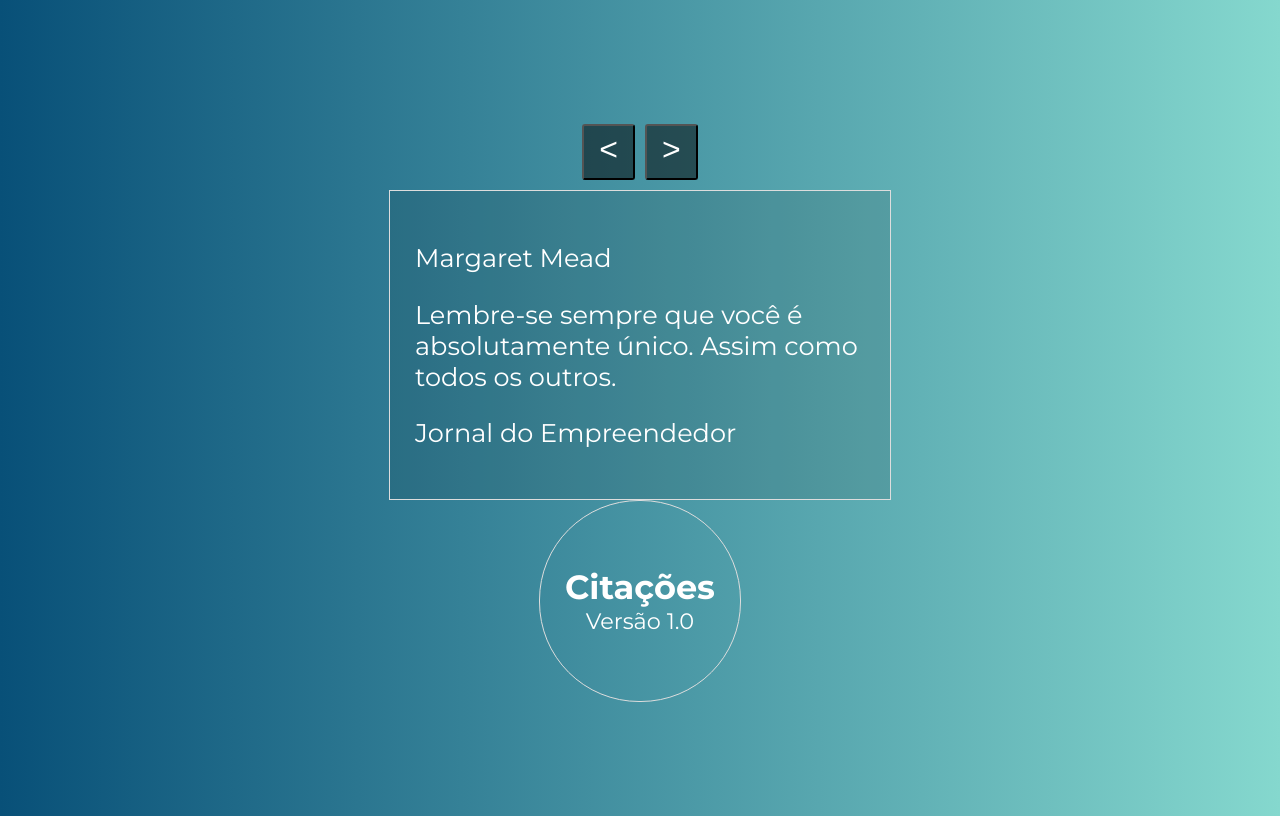
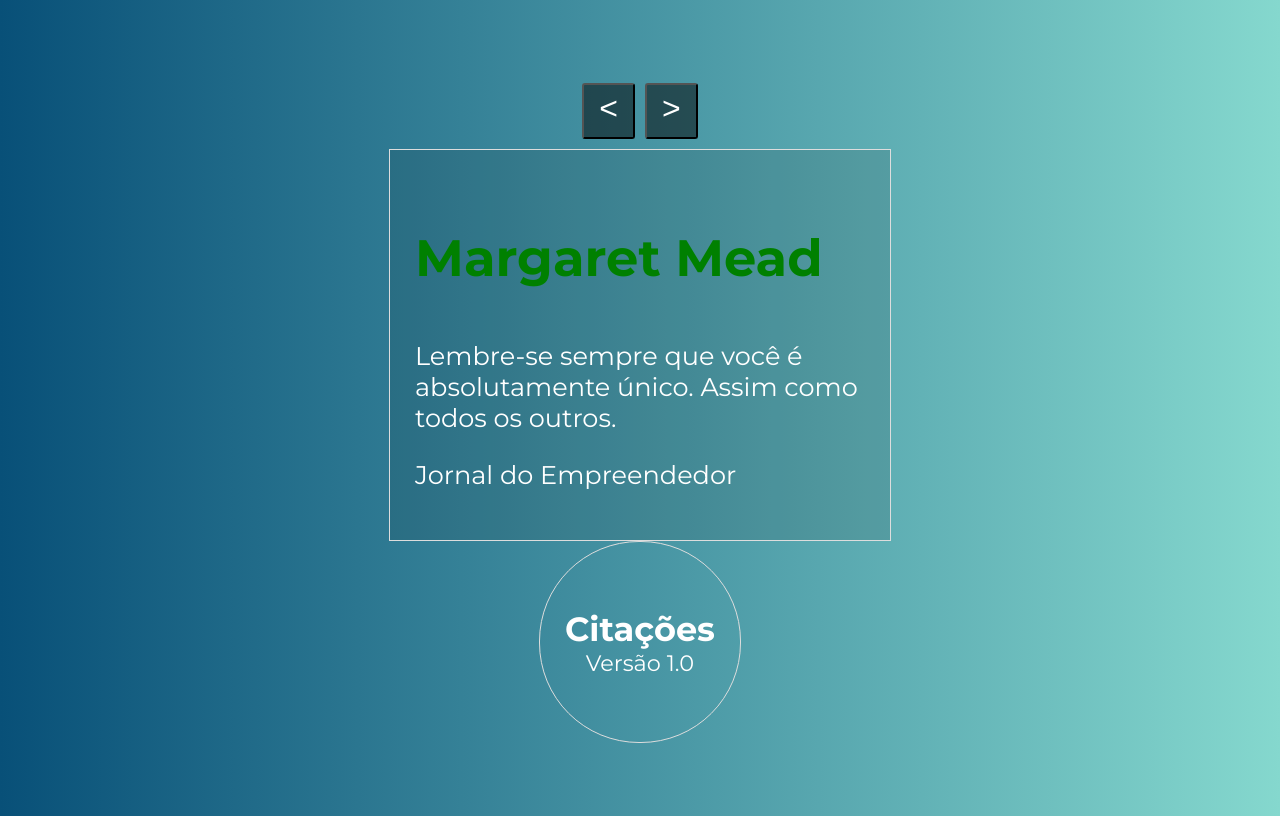
Before and after one commit to hugopedro/Vue, a Vue app in the folder componente-avancado/citacoes/citacoes/: page / in a window 1280 px wide. Built offline with nearby package versions, Linux system fonts and the light colour scheme.

Commit message:
137 Como o conteúdo do Slot é Estilizado

```diff
--- a/componente-avancado/citacoes/citacoes/src/components/Citacao.vue
+++ b/componente-avancado/citacoes/citacoes/src/components/Citacao.vue
@@ -17,4 +17,8 @@ export default {
         padding: 25px;
         max-width: 450px;
     }
+
+    h1 {
+        color: red;
+    }
 </style>
--- a/componente-avancado/citacoes/citacoes/src/components/Citacoes.vue
+++ b/componente-avancado/citacoes/citacoes/src/components/Citacoes.vue
@@ -5,7 +5,7 @@
             <button @click="numero++">&gt;</button>
         </span>
         <Citacao>
-            <p>{{ citacoes[indice].autor }}</p>
+            <h1><p>{{ citacoes[indice].autor }}</p></h1>
             <p>{{ citacoes[indice].texto }}</p>
             <p>{{ citacoes[indice].fonte }}</p>
         </Citacao>
@@ -50,4 +50,11 @@ export default {
         flex-direction: column;
         align-items: center;
     }
+
+        h1 {
+        color: green!important;
+    }
 </style>
+
+<!-- Então nota-se que é possível aplicar estilos tanto no componente quanto no arquivo que tem o <slot>
+<!-- e é preciso ter atenção porque pode haver conflito se for definido nos 2
```
